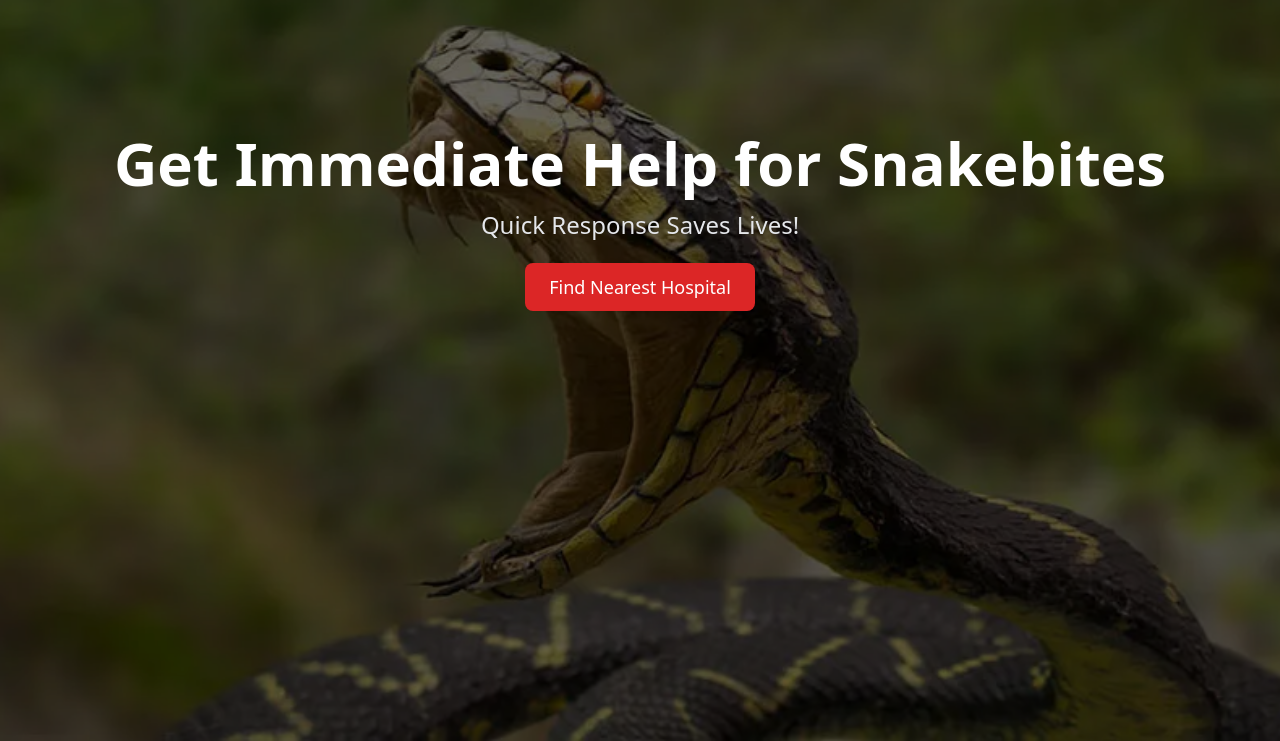
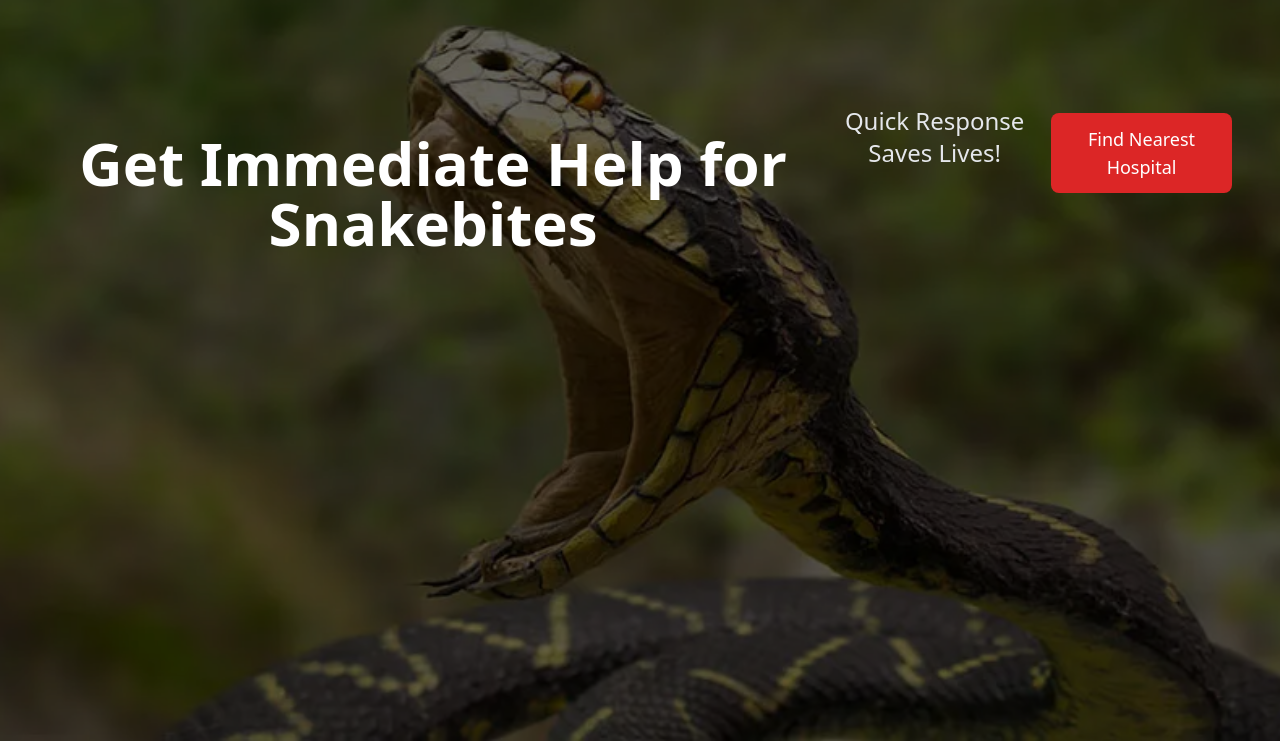
Before and after one commit to Harsh90Prajapati/Snake-Bite, a plain HTML site: page index.html in a window 1280 px wide. Shown: the part 59-800 px from the top of the page. Drawn offline with nearby package versions, Linux system fonts and the light colour scheme; files whose address does not match are found by name.

Commit message:
css change

```diff
--- a/index.html
+++ b/index.html
@@ -101,7 +101,7 @@
       </nav>
 
       <div
-        class="container mx-auto px-6 lg:px-12 text-center relative top-24 z-10"
+        class="container flex items-center mx-auto px-6 lg:px-12 text-center relative top-24 z-10"
       >
         <h1
           class="text-white sm:text-4xl text-xl lg:text-6xl font-bold mb-4 pt-24"
```
